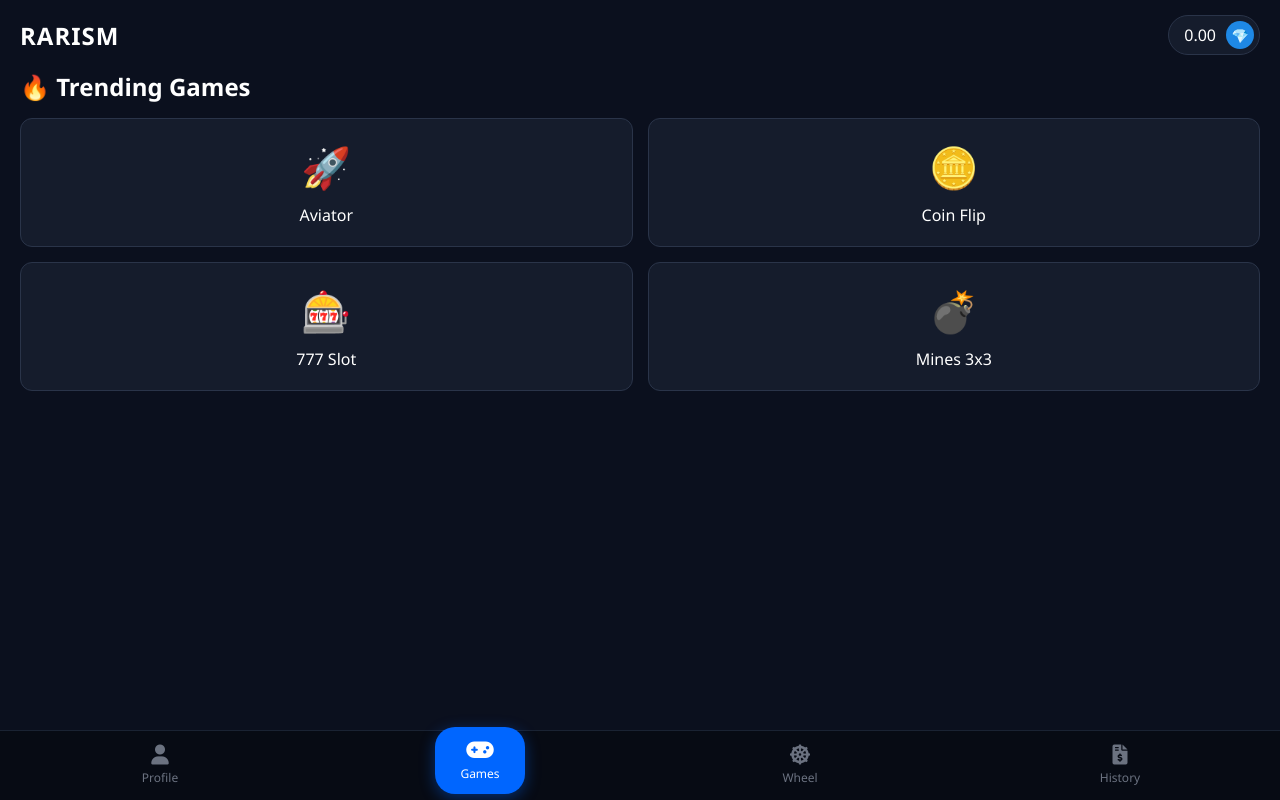
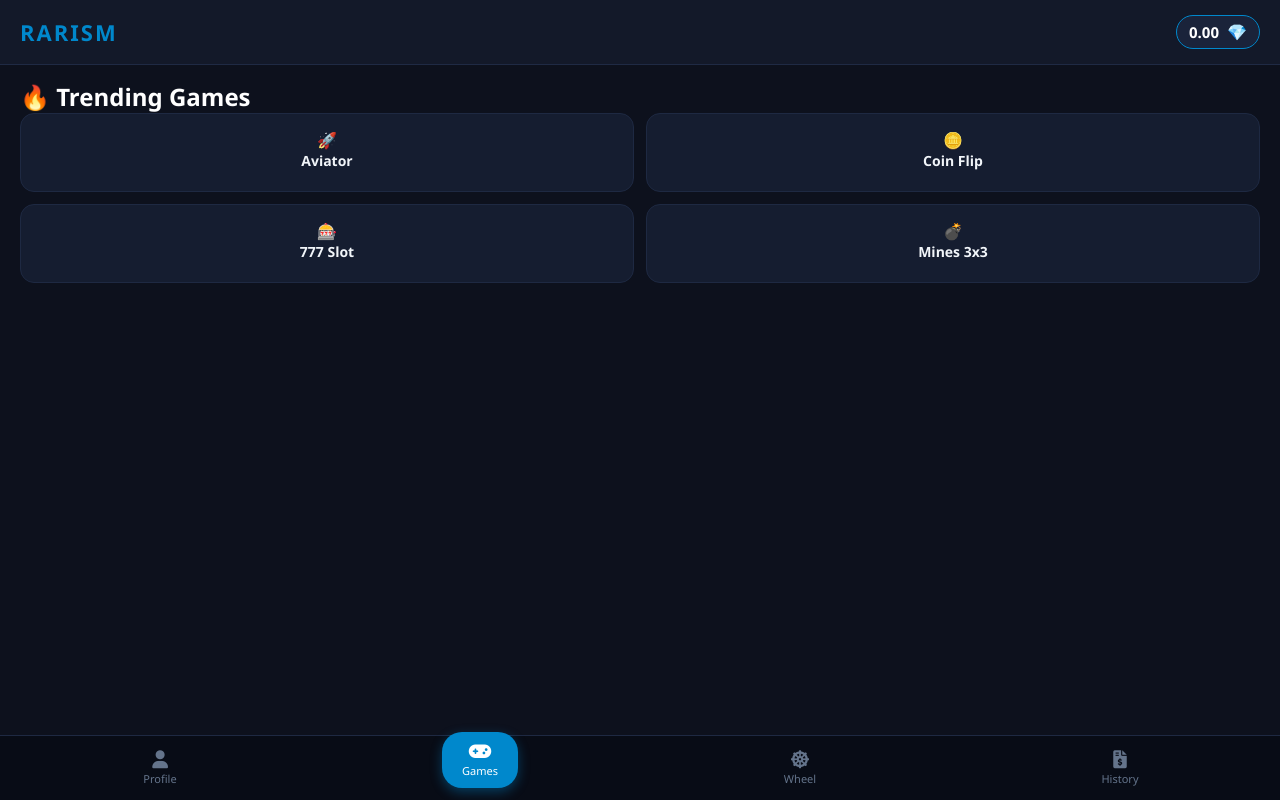
Before and after one commit to sellingat500-web/Game-tgbot, a PHP site: page / in a window 1280 px wide. Run offline with PHP 8.4, Linux system fonts and the light colour scheme; some libraries are stand-ins or nearby versions.

Commit message:
Refactor CSS styles for improved UI design
Updated styles for various components including top bar, game cards, and modals. Adjusted colors, padding, and layout for improved aesthetics.

```diff
--- a/style.css
+++ b/style.css
@@ -1,47 +1,82 @@
-* { margin: 0; padding: 0; box-sizing: border-box; font-family: 'Segoe UI', sans-serif; }
-body { background-color: #0b101e; color: white; padding-bottom: 80px; } /* Padding for nav */
+* { margin: 0; padding: 0; box-sizing: border-box; font-family: 'Segoe UI', system-ui, sans-serif; }
+body { background-color: #0d111d; color: #ffffff; padding-bottom: 80px; overflow-x: hidden; }
 
-.new-top-bar { display: flex; justify-content: space-between; align-items: center; padding: 15px 20px; background-color: #0b101e; }
-.logo-text { font-size: 24px; font-weight: 900; letter-spacing: 1px; }
-.balance-pill { display: flex; align-items: center; background: #151c2c; border: 1px solid #2a3449; padding: 5px 5px 5px 15px; border-radius: 30px; cursor: pointer; gap: 10px; }
-.currency-icon { background: #1e88e5; color: white; width: 28px; height: 28px; border-radius: 50%; display: flex; justify-content: center; align-items: center; font-size: 14px; }
+/* Top Bar */
+.new-top-bar { display: flex; justify-content: space-between; align-items: center; padding: 15px 20px; background: #131929; border-bottom: 1px solid #1f2a44; }
+.logo-text { font-size: 22px; font-weight: 900; letter-spacing: 2px; color: #0088cc; }
+.balance-pill { display: flex; align-items: center; background: #1a233a; border: 1px solid #0088cc; padding: 5px 12px; border-radius: 30px; gap: 8px; cursor: pointer; }
+#user-balance { font-weight: bold; font-size: 15px; color: #ffffff; }
+.ton-icon { width: 22px; height: 22px; }
 
-/* Dashboard & Cards */
-.page { animation: fadeIn 0.3s ease-in-out; }
-@keyframes fadeIn { from { opacity: 0; transform: translateY(10px); } to { opacity: 1; transform: translateY(0); } }
-.games-container { padding: 0 20px; }
-.games-grid { display: grid; grid-template-columns: repeat(2, 1fr); gap: 15px; margin-top: 15px; }
-.game-card { background: #151c2c; border: 1px solid #2a3449; border-radius: 12px; padding: 20px; text-align: center; cursor: pointer; }
-.game-icon { font-size: 40px; margin-bottom: 10px; }
+/* Ticker Bar */
+.live-ticker { background: #080c16; padding: 8px 0; overflow: hidden; white-space: nowrap; border-bottom: 1px solid #1f2a44; font-size: 12px; color: #94a3b8; }
+.ticker-content { display: inline-block; animation: ticker 20s linear infinite; }
+.ticker-content b { color: #10b981; }
+@keyframes ticker { 0% { transform: translateX(100%); } 100% { transform: translateX(-100%); } }
 
-/* Profile Page */
-.profile-header { text-align: center; padding: 20px; }
-#profile-dp { width: 80px; height: 80px; border-radius: 50%; border: 3px solid #1e88e5; margin-bottom: 10px; }
-.wallet-section, .referral-box { background: #151c2c; margin: 15px 20px; padding: 20px; border-radius: 12px; text-align: center; border: 1px solid #2a3449; }
-.wallet-buttons { display: flex; gap: 10px; margin-top: 15px; }
-.btn { flex: 1; padding: 12px; border: none; border-radius: 8px; font-weight: bold; cursor: pointer; color: white; }
-.deposit-btn { background: #10b981; } .withdraw-btn { background: #ef4444; } .refer-btn { background: #3b82f6; width: 100%; margin-top: 10px;}
+/* Section Title */
+.section-title { display: flex; justify-content: space-between; align-items: center; margin-bottom: 15px; }
+.live-badge { background: rgba(239, 68, 68, 0.2); color: #ef4444; padding: 4px 10px; border-radius: 12px; font-size: 11px; font-weight: bold; border: 1px solid #ef4444; }
 
-/* Wheel Page */
-#page-wheel { text-align: center; padding: 20px; overflow: hidden; }
-.wheel-box { position: relative; width: 300px; height: 300px; margin: 30px auto; }
-.pointer { position: absolute; top: -15px; left: 50%; transform: translateX(-50%); font-size: 30px; color: #ef4444; z-index: 10; }
-.wheel { width: 100%; height: 100%; border-radius: 50%; border: 5px solid #1e88e5; position: relative; overflow: hidden; transition: transform 4s cubic-bezier(0.17, 0.67, 0.1, 1); background: #151c2c; }
-.wheel-slice { position: absolute; width: 50%; height: 50%; top: 0; right: 0; transform-origin: 0% 100%; border-left: 1px solid rgba(255,255,255,0.2); display: flex; justify-content: center; align-items: center; }
-.wheel-slice span { position: absolute; top: 30px; left: -25px; transform: rotate(75deg); font-weight: bold; font-size: 14px; color: white; width: 60px; text-align: center; }
-.spin-btn { background: linear-gradient(135deg, #f59e0b, #d97706); width: 80%; font-size: 20px; margin-top: 20px; padding: 15px; }
+/* Games Layout */
+.games-container { padding: 15px 20px; }
+.games-grid { display: grid; grid-template-columns: repeat(2, 1fr); gap: 12px; }
+.game-card { background: #151d30; border: 1px solid #1e2942; border-radius: 14px; padding: 15px; text-align: center; position: relative; overflow: hidden; transition: 0.2s; }
+.game-card:active { transform: scale(0.96); }
+.game-card.full-width { grid-column: span 2; display: flex; align-items: center; justify-content: space-around; }
+.game-card.full-width .game-img { margin-bottom: 0; }
+.game-img { width: 55px; height: 55px; margin-bottom: 8px; object-fit: contain; }
+.game-title { font-weight: bold; font-size: 14px; color: #f1f5f9; margin-bottom: 6px; }
+.play-tag { font-size: 10px; background: #0088cc; color: white; padding: 3px 8px; border-radius: 6px; font-weight: bold; display: inline-block; }
+.game-badge { position: absolute; top: 0; right: 0; background: #f59e0b; color: black; font-size: 9px; font-weight: bold; padding: 2px 8px; border-bottom-left-radius: 8px; }
 
-/* History Page */
+/* Profile & Wallet Cards */
+.profile-card { text-align: center; padding: 20px; background: #151d30; margin: 15px 20px; border-radius: 16px; border: 1px solid #1e2942; }
+#profile-dp { width: 70px; height: 70px; border-radius: 50%; border: 3px solid #0088cc; margin-bottom: 8px; }
+.wallet-card { background: linear-gradient(135deg, #1e2942, #111827); margin: 0 20px 15px; padding: 20px; border-radius: 16px; border: 1px solid #0088cc; text-align: center; }
+.balance-label { font-size: 12px; color: #94a3b8; text-transform: uppercase; }
+.balance-val { font-size: 32px; color: #ffffff; margin: 5px 0 15px; }
+.balance-val small { font-size: 16px; color: #0088cc; }
+.wallet-buttons { display: flex; gap: 10px; }
+.btn { flex: 1; padding: 12px; border: none; border-radius: 10px; font-weight: bold; cursor: pointer; color: white; font-size: 14px; }
+.deposit-btn { background: #10b981; } .withdraw-btn { background: #ef4444; }
+.referral-box { background: #151d30; margin: 0 20px; padding: 20px; border-radius: 16px; border: 1px solid #1e2942; text-align: center; }
+.ref-icon { font-size: 30px; color: #f59e0b; margin-bottom: 5px; }
+.refer-btn { background: #0088cc; width: 100%; margin-top: 12px; }
+
+/* PERFECT CLEAN WHEEL CSS (FIXED SKEW ISSUE) */
+#page-wheel { text-align: center; padding: 15px; }
+.wheel-header h2 { font-size: 20px; margin-bottom: 5px; }
+.spin-counter-badge { display: inline-block; background: #1e2942; padding: 4px 12px; border-radius: 20px; font-size: 12px; color: #f59e0b; border: 1px solid #f59e0b; margin-bottom: 20px; }
+
+.wheel-container { position: relative; width: 310px; height: 310px; margin: 0 auto 25px; border-radius: 50%; border: 6px solid #1e2942; box-shadow: 0 0 25px rgba(0, 136, 204, 0.3); }
+.wheel-pointer { position: absolute; top: -14px; left: 50%; transform: translateX(-50%); width: 0; height: 0; border-left: 12px solid transparent; border-right: 12px solid transparent; border-top: 22px solid #ef4444; z-index: 20; filter: drop-shadow(0 2px 4px rgba(0,0,0,0.5)); }
+.wheel-center-cap { position: absolute; top: 50%; left: 50%; transform: translate(-50%, -50%); width: 50px; height: 50px; background: #131929; border-radius: 50%; border: 3px solid #0088cc; z-index: 10; display: flex; align-items: center; justify-content: center; }
+.wheel-center-cap img { width: 26px; height: 26px; }
+
+.wheel-board { width: 100%; height: 100%; border-radius: 50%; position: relative; overflow: hidden; transition: transform 4s cubic-bezier(0.15, 0.9, 0.2, 1); }
+
+/* Slice Label Styling (Zero Distortion) */
+.wheel-slice-text { position: absolute; top: 50%; left: 50%; width: 100px; height: 30px; margin-top: -15px; margin-left: -50px; transform-origin: center center; text-align: center; font-weight: 800; font-size: 13px; color: #ffffff; text-shadow: 0 1px 3px rgba(0,0,0,0.8); pointer-events: none; }
+
+.spin-btn { background: linear-gradient(135deg, #f59e0b, #d97706); width: 85%; padding: 15px; font-size: 18px; letter-spacing: 1px; box-shadow: 0 4px 15px rgba(245, 158, 11, 0.4); }
+
+/* History List */
 #page-history { padding: 20px; }
-.history-item { display: flex; justify-content: space-between; background: #151c2c; padding: 15px; margin-bottom: 10px; border-radius: 8px; border: 1px solid #2a3449; }
-.hist-win { color: #10b981; } .hist-loss { color: #ef4444; }
+.history-item { display: flex; justify-content: space-between; background: #151d30; padding: 14px; margin-bottom: 10px; border-radius: 10px; border: 1px solid #1e2942; }
+.hist-win { color: #10b981; font-weight: bold; }
 
-/* Bottom Navigation (From 1000054566.png) */
-.bottom-nav { position: fixed; bottom: 0; left: 0; width: 100%; height: 70px; background: #070b14; display: flex; justify-content: space-around; align-items: center; border-top: 1px solid #1a2333; z-index: 100; }
-.nav-item { display: flex; flex-direction: column; align-items: center; color: #6b7280; font-size: 12px; cursor: pointer; transition: 0.3s; width: 25%; }
-.nav-item i { font-size: 20px; margin-bottom: 4px; }
-.nav-item.active { color: white; }
+/* WIN MODAL STYLES */
+.modal-overlay { position: fixed; top: 0; left: 0; width: 100%; height: 100%; background: rgba(0,0,0,0.85); display: flex; justify-content: center; align-items: center; z-index: 1000; animation: fadeIn 0.3s; }
+.win-card { background: #151d30; border: 2px solid #f59e0b; border-radius: 20px; padding: 30px 20px; text-align: center; width: 80%; max-width: 320px; box-shadow: 0 0 30px rgba(245, 158, 11, 0.4); }
+.win-icon { width: 60px; height: 60px; margin-bottom: 10px; }
+.win-card h2 { color: #f59e0b; font-size: 18px; margin-bottom: 5px; }
+.win-card h1 { font-size: 28px; color: #ffffff; margin: 10px 0 20px; }
+.claim-btn { background: #10b981; width: 100%; }
 
-/* Center Game Button Style */
-.nav-center .center-btn { background: #0066FF; color: white; padding: 12px 25px; border-radius: 20px; display: flex; flex-direction: column; align-items: center; box-shadow: 0 4px 15px rgba(0, 102, 255, 0.4); transform: translateY(-5px); }
-.nav-center .center-btn i { font-size: 22px; }
+/* Bottom Nav */
+.bottom-nav { position: fixed; bottom: 0; left: 0; width: 100%; height: 65px; background: #080c16; display: flex; justify-content: space-around; align-items: center; border-top: 1px solid #1e2942; z-index: 100; }
+.nav-item { display: flex; flex-direction: column; align-items: center; color: #64748b; font-size: 11px; cursor: pointer; width: 25%; }
+.nav-item i { font-size: 18px; margin-bottom: 3px; }
+.nav-item.active { color: #0088cc; }
+.nav-center .center-btn { background: #0088cc; color: white; padding: 10px 20px; border-radius: 20px; display: flex; flex-direction: column; align-items: center; transform: translateY(-8px); box-shadow: 0 4px 12px rgba(0, 136, 204, 0.4); }
```
